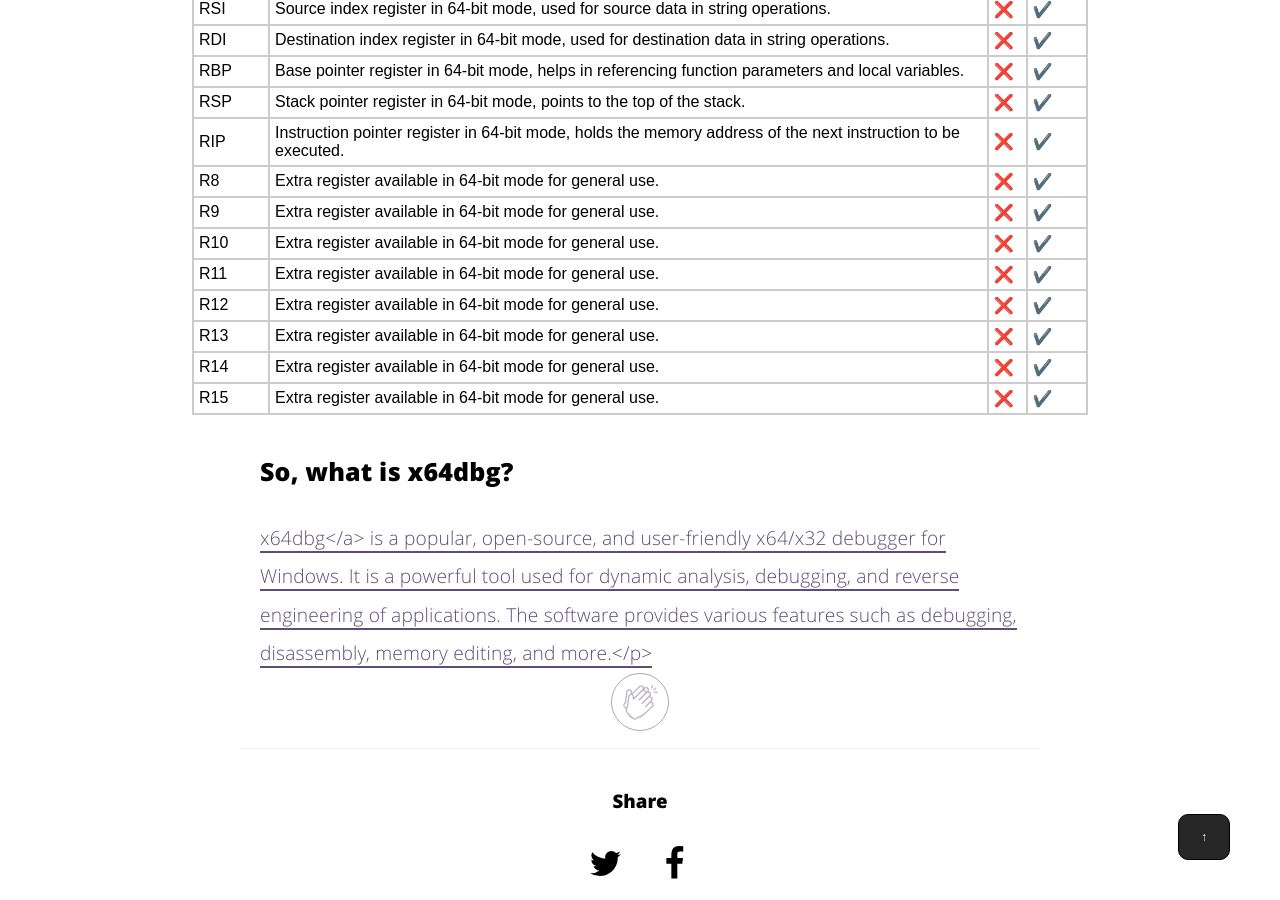
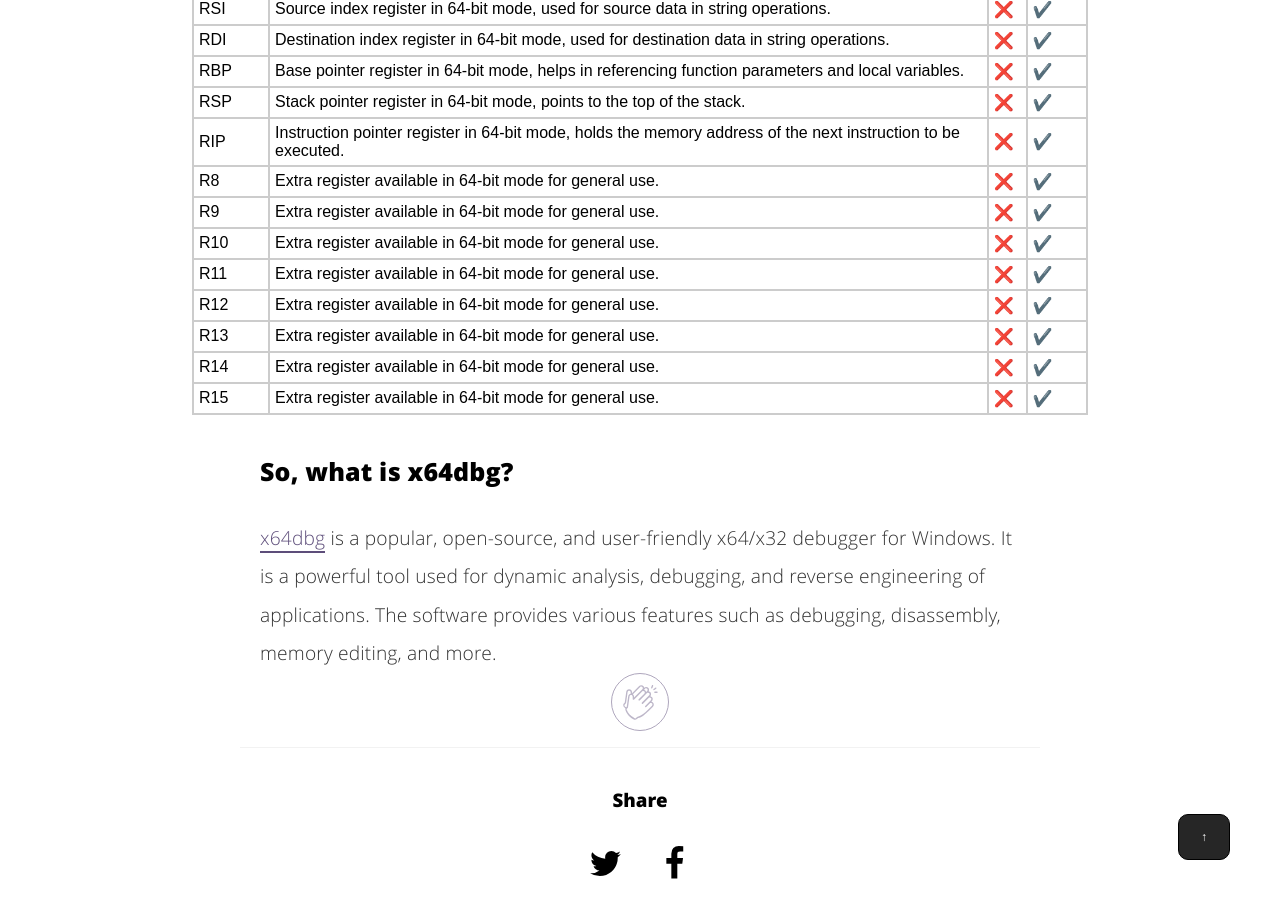
Before and after one commit to nickvourd/nickvourd.github.io, a Jekyll site: the page built from _posts/2023-10-18-x64dbg-intro.md, in a window 1280 px wide and 900 px high, scrolled down 1930 px. Built offline with Jekyll 4.4.1, drawn with Linux system fonts in a browser that asks for light colours; some of the changed lines change nothing that is shown.

Commit message:
Edit\ 2023-10-18 x64dbg (My first baby steps)

```diff
--- a/_posts/2023-10-18-x64dbg-intro.md
+++ b/_posts/2023-10-18-x64dbg-intro.md
@@ -288,7 +288,7 @@
 <br />
 <h3>So, what is x64dbg?</h3>
 
-<p><a><href src="https://x64dbg.com">x64dbg</a> is a popular, open-source, and user-friendly x64/x32 debugger for Windows. It is a powerful tool used for dynamic analysis, debugging, and reverse engineering of applications. The software provides various features such as debugging, disassembly, memory editing, and more.</p>
+<p><a href="https://x64dbg.com">x64dbg</a> is a popular, open-source, and user-friendly x64/x32 debugger for Windows. It is a powerful tool used for dynamic analysis, debugging, and reverse engineering of applications. The software provides various features such as debugging, disassembly, memory editing, and more.</p>
 
 <div align="center">
 <!-- add the button!-->
```
